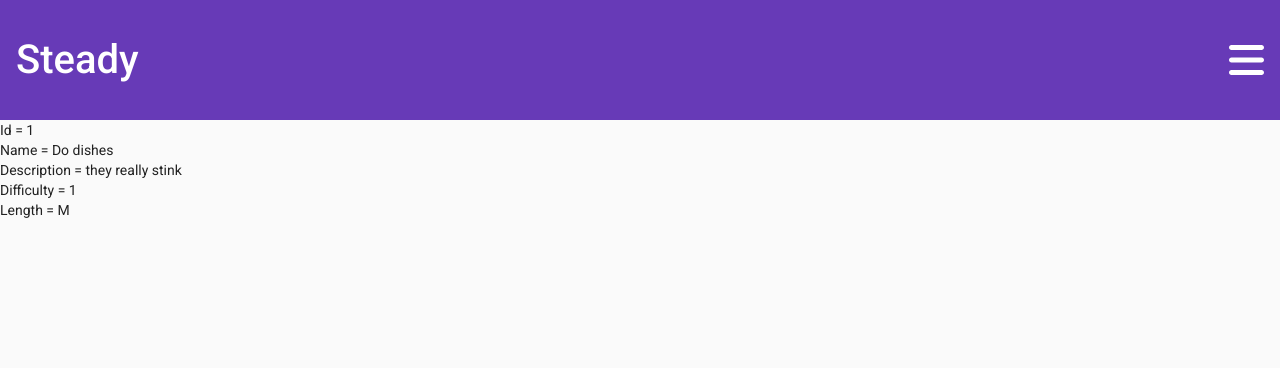
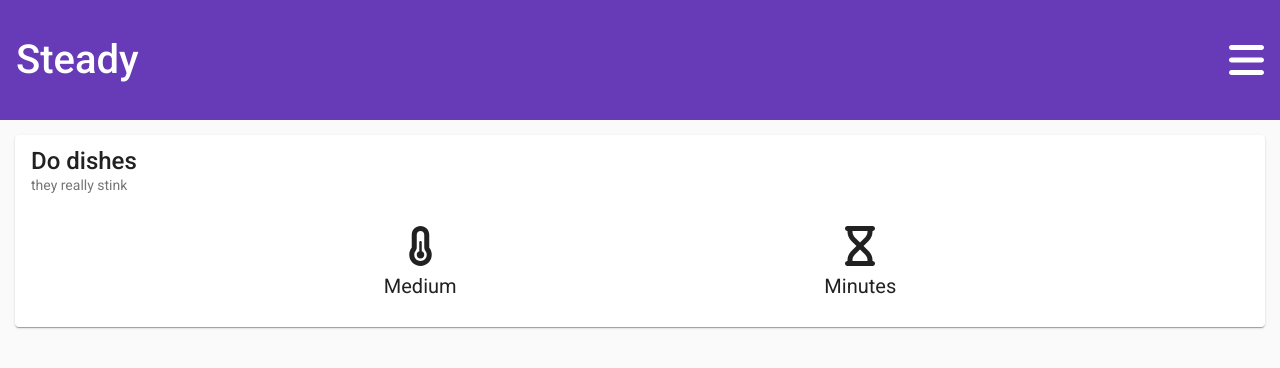
Before and after one commit to landonvance1/smolstep, an Angular app in the folder smolstep/: page /doTask/1 in a window 1280 px wide. Shown: the top 368 px of the page. Built offline with nearby package versions, Linux system fonts and the light colour scheme.

Commit message:
fleshed out do task page

```diff
--- a/smolstep/src/app/app.module.ts
+++ b/smolstep/src/app/app.module.ts
@@ -6,9 +6,11 @@ import { AppComponent } from './app.component';
 import { AppTopBarComponent } from './app-top-bar/app-top-bar.component';
 import { MatToolbarModule  } from '@angular/material/toolbar';
 import { MatButtonModule  } from '@angular/material/button';
+import { MatCardModule } from '@angular/material/card'
 
 import { FontAwesomeModule, FaIconLibrary  } from '@fortawesome/angular-fontawesome';
-import { faBars } from '@fortawesome/free-solid-svg-icons';
+import { faBars, faTemperatureEmpty, faTemperatureHalf, faTemperatureFull, faStopwatch, faClock, faHourglass } from '@fortawesome/free-solid-svg-icons';
+
 import { LandingContentComponent } from './landing-content/landing-content.component';
 import { DoTaskPageComponent } from './do-task-page/do-task-page.component';
 import { BrowserAnimationsModule } from '@angular/platform-browser/animations';
@@ -26,13 +28,14 @@ import { BrowserAnimationsModule } from '@angular/platform-browser/animations';
     FontAwesomeModule,
     BrowserAnimationsModule,
     MatToolbarModule,
-    MatButtonModule
+    MatButtonModule,
+    MatCardModule
   ],
   providers: [],
   bootstrap: [AppComponent]
 })
 export class AppModule {
   constructor(library: FaIconLibrary) {
-    library.addIcons(faBars);
+    library.addIcons(faBars, faTemperatureEmpty, faTemperatureHalf, faTemperatureFull, faStopwatch, faClock, faHourglass);
   }
 }
--- a/smolstep/src/app/do-task-page/do-task-page.component.css
+++ b/smolstep/src/app/do-task-page/do-task-page.component.css
@@ -0,0 +1,24 @@
+.task-card {
+    margin: 15px;
+}
+
+.task-details {
+    display: flex;
+    justify-content: space-evenly;
+}
+
+.task-detail-item {
+    display: flex;
+    flex-direction: column;
+    align-items: center;
+    margin: 15px;
+    gap: 10px;
+}
+
+.task-detail-icon {
+    font-size: 40px;
+}
+
+.task-detail-text {
+    font-size:20px;
+}
--- a/smolstep/src/app/do-task-page/do-task-page.component.html
+++ b/smolstep/src/app/do-task-page/do-task-page.component.html
@@ -1,7 +1,19 @@
 <ng-container *ngIf="task">
-    <div>Id = {{ task.id }}</div>
-    <div>Name = {{ task.name }}</div>
-    <div>Description = {{ task.description }}</div>
-    <div>Difficulty = {{ task.difficulty }}</div>
-    <div>Length = {{ task.length }}</div>
+    <mat-card class="task-card">
+        <mat-card-title-group>
+            <mat-card-title>{{task.name}}</mat-card-title>
+            <mat-card-subtitle>{{ task.description }}</mat-card-subtitle>
+        </mat-card-title-group>
+
+        <div class="task-details">
+            <div class="task-detail-item">
+                <fa-icon [icon]="getTaskDifficultyIcon()" class="task-detail-icon"></fa-icon>
+                <span class="task-detail-text">{{ getTaskDifficultyText() }}</span>
+            </div>
+            <div class="task-detail-item">
+                <fa-icon [icon]="getTaskDurationIcon()" class="task-detail-icon"></fa-icon>
+                <span class="task-detail-text">{{ getTaskDurationText() }}</span>
+            </div>
+        </div>
+    </mat-card>
 </ng-container>
--- a/smolstep/src/app/do-task-page/do-task-page.component.ts
+++ b/smolstep/src/app/do-task-page/do-task-page.component.ts
@@ -1,7 +1,9 @@
 import { Component, OnInit } from '@angular/core';
 import { Router, ActivatedRoute, ParamMap } from '@angular/router';
+import { IconProp, text } from '@fortawesome/fontawesome-svg-core';
 import { Task } from '../task';
 import { TaskService } from '../task.service';
+import { Length, Difficulty } from '../constants';
 
 @Component({
   selector: 'app-do-task-page',
@@ -16,6 +18,58 @@ export class DoTaskPageComponent implements OnInit {
     this.task = null;
   }
 
+  getTaskDurationText() {
+    let text: string;
+    if (this.task?.length === Length.seconds) {
+      text = 'Seconds';
+    } else if (this.task?.length === Length.minutes) {
+      text = 'Minutes';
+    } else {
+      text = 'Hours';
+    }
+
+    return text;
+  }
+
+  getTaskDurationIcon() {
+    let icon: IconProp;
+    if (this.task?.length === Length.seconds) {
+      icon = 'stopwatch';
+    } else if (this.task?.length === Length.minutes) {
+      icon = 'hourglass';
+    } else {
+      icon = 'clock';
+    }
+
+    return icon;
+  }
+
+  getTaskDifficultyText() {
+    let text: string;
+    if (this.task?.difficulty === Difficulty.easy) {
+      text = 'Easy';
+    } else if (this.task?.difficulty === Difficulty.medium) {
+      text = 'Medium';
+    } else {
+      text = 'Hard';
+    }
+
+    return text;
+  }
+
+  getTaskDifficultyIcon() {
+    let icon: IconProp;
+    if (this.task?.difficulty === Difficulty.easy) {
+      icon = 'temperature-empty';
+    } else if (this.task?.difficulty === Difficulty.medium) {
+      icon = 'temperature-half';
+    } else {
+      icon = 'temperature-full';
+    }
+
+    return icon;
+  }
+
   ngOnInit(): void {
     this.route.paramMap.subscribe((params: ParamMap) => {
       let taskId: number = Number(params.get('id'));
```
